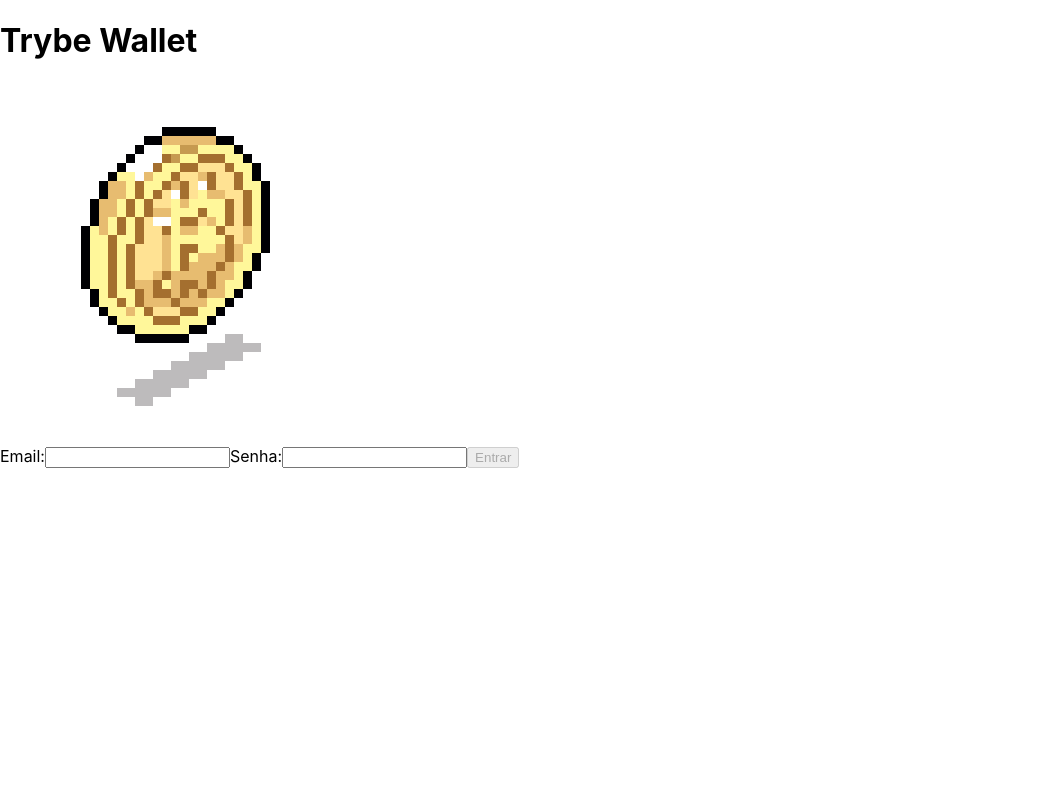
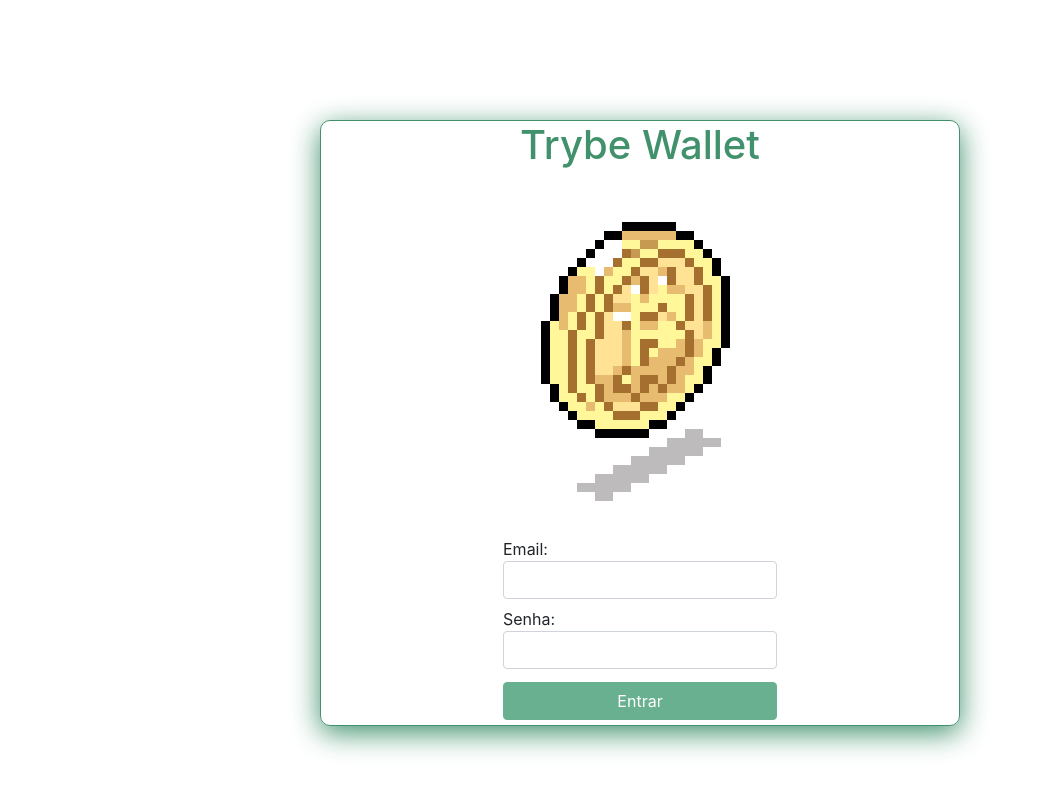
Before and after one commit to cassiorodp/trybe-wallet, a React (Create React App) app: page / in a window 1280 px wide. Shown: the top 792 px of the page, without its empty margins (0-1043 px from the left). Built offline with nearby package versions, Linux system fonts and the light colour scheme.

Commit message:
add landing page css

```diff
--- a/public/index.html
+++ b/public/index.html
@@ -11,8 +11,9 @@
     />
     <link rel="apple-touch-icon" href="%PUBLIC_URL%/logo192.png" />
     <link rel="manifest" href="%PUBLIC_URL%/manifest.json" />
+    <link href="https://cdn.jsdelivr.net/npm/bootstrap@5.1.0/dist/css/bootstrap.min.css" rel="stylesheet" integrity="sha384-KyZXEAg3QhqLMpG8r+8fhAXLRk2vvoC2f3B09zVXn8CA5QIVfZOJ3BCsw2P0p/We" crossorigin="anonymous">
     <link rel="stylesheet" href="https://use.fontawesome.com/releases/v5.15.4/css/all.css" integrity="sha384-DyZ88mC6Up2uqS4h/KRgHuoeGwBcD4Ng9SiP4dIRy0EXTlnuz47vAwmeGwVChigm" crossorigin="anonymous">
-    <title>React App</title>
+    <title>Trybe Wallet</title>
   </head>
   <body>
     <noscript>You need to enable JavaScript to run this app.</noscript>
--- a/src/components/EditForm.js
+++ b/src/components/EditForm.js
@@ -79,6 +79,7 @@ class EditForm extends Component {
             onChange={ this.handleChange }
             aria-label="método de pagamento"
             id="method"
+            value={expenses.method}
           >
             <option value="Dinheiro">Dinheiro</option>
             <option value="Cartão de crédito">Cartão de crédito</option>
@@ -87,7 +88,12 @@ class EditForm extends Component {
         </label>
         <label htmlFor="tag">
           Tag:
-          <select onChange={ this.handleChange } name="tag" id="tag">
+          <select
+            value={expenses.tag}
+            onChange={ this.handleChange }
+            name="tag"
+            id="tag"
+          >
             <option value="Alimentação">Alimentação</option>
             <option value="Lazer">Lazer</option>
             <option value="Trabalho">Trabalho</option>
--- a/src/pages/Login.js
+++ b/src/pages/Login.js
@@ -3,6 +3,7 @@ import PropTypes from 'prop-types';
 import { connect } from 'react-redux';
 import bitcoinGif from '../images/bitcoin.gif';
 import { getUserEmail } from '../actions';
+import '../styles/login.css';
 
 class Login extends React.Component {
   constructor(props) {
@@ -62,9 +63,10 @@ class Login extends React.Component {
     const { email, password } = this.state;
     return (
       <>
-        <label htmlFor="email">
+        <label htmlFor="email" className="form-label">
           Email:
           <input
+            className="form-control"
             data-testid="email-input"
             value={ email }
             id="email"
@@ -72,9 +74,10 @@ class Login extends React.Component {
             onChange={ this.handleChange }
           />
         </label>
-        <label htmlFor="password">
+        <label htmlFor="password" className="form-label">
           Senha:
           <input
+            className="form-control"
             data-testid="password-input"
             value={ password }
             id="password"
@@ -88,12 +91,13 @@ class Login extends React.Component {
   render() {
     const { buttonDisable } = this.state;
     return (
-      <>
-        <h1>Trybe Wallet</h1>
+      <main className="main-container">
+        <h1 className="title">Trybe Wallet</h1>
         <img src={ bitcoinGif } alt="bitcoin gif" />
-        <form>
+        <form className="form-container">
           {this.renderInputs()}
           <button
+            className="btn btn-success"
             disabled={ buttonDisable }
             type="button"
             onClick={ this.changePage }
@@ -102,7 +106,7 @@ class Login extends React.Component {
 
           </button>
         </form>
-      </>
+      </main>
     );
   }
 }
--- /dev/null
+++ b/src/styles/login.css
@@ -0,0 +1,27 @@
+.main-container {
+  align-items: center;
+  border: 0.5px solid #40916c;
+  border-radius: 10px;
+  box-shadow: #40916c 0px 7px 29px 0px;
+  display: flex;
+  flex-flow: column nowrap;
+  margin: 15vh auto;
+  width: 50vw;
+}
+
+.title {
+  color: #40916c;
+}
+
+.form-container {
+  display: flex;
+  flex-flow: column nowrap;
+}
+
+.btn-success {
+  margin: 5px 0;
+}
+
+.btn-success:hover {
+  cursor: pointer;
+}
```
